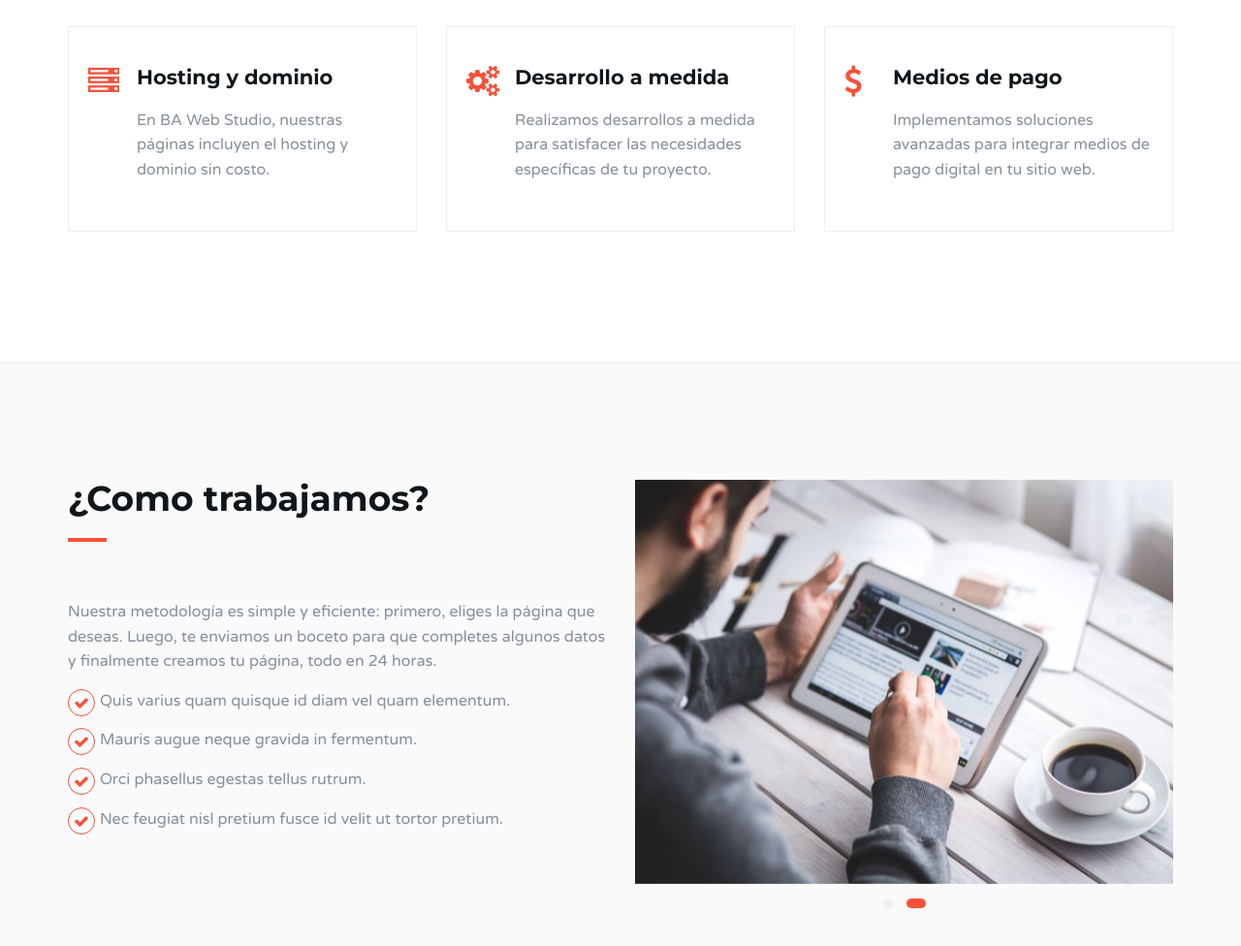
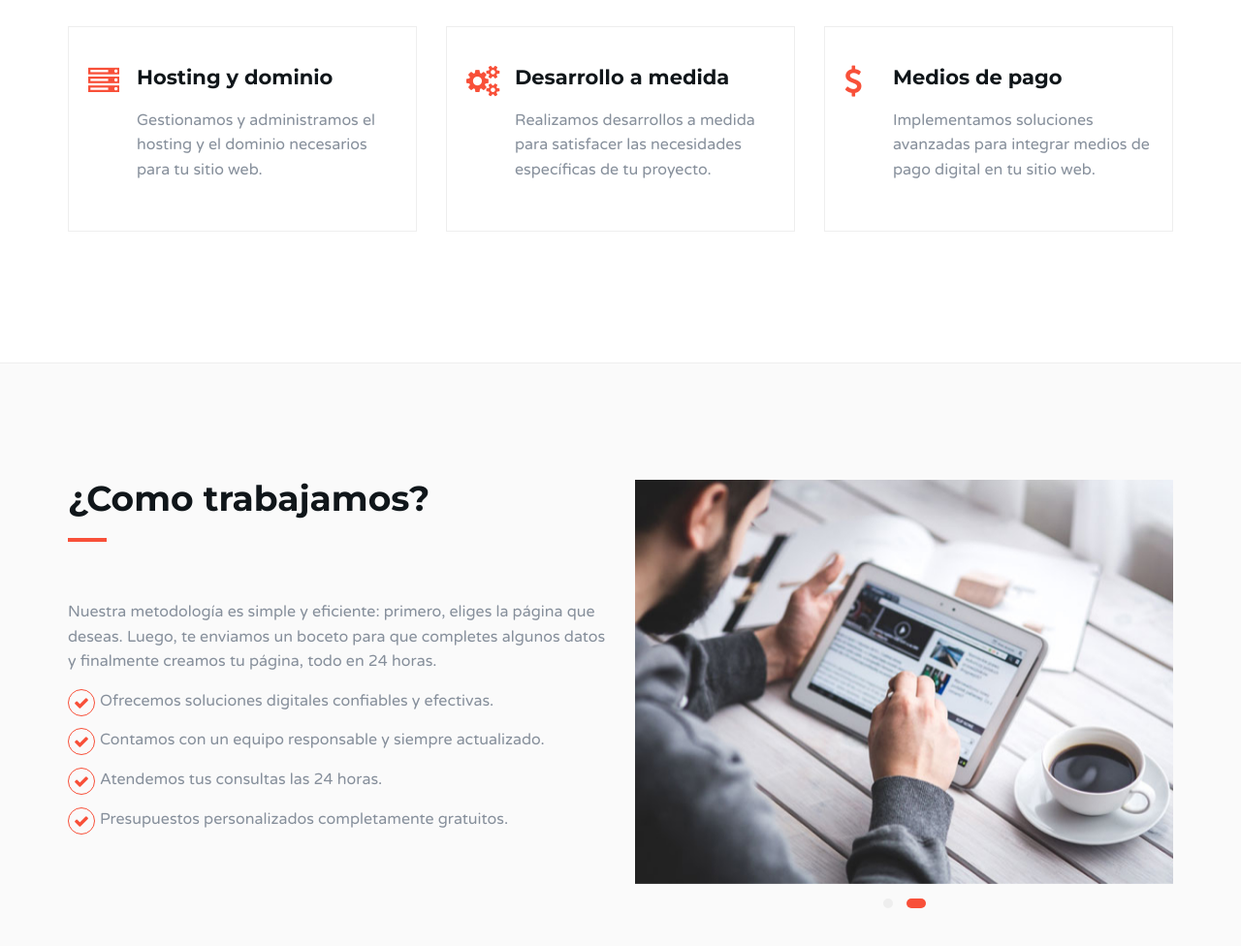
Before and after one commit to feblesariel/ba_web_studio_v2, a plain HTML site: page index.html in a window 1280 px wide. Shown: the part 1273-2249 px from the top of the page at 97% size. Drawn offline with Linux system fonts and the light colour scheme.

Commit message:
initial commit

```diff
--- a/index.html
+++ b/index.html
@@ -162,7 +162,7 @@
 					<div class="service">
 						<i class="fa fa-server"></i>
 						<h3>Hosting y dominio</h3>
-						<p>En BA Web Studio, nuestras páginas incluyen el hosting y dominio sin costo.</p>
+						<p>Gestionamos y administramos el hosting y el dominio necesarios para tu sitio web.</p>
 					</div>
 				</div>
 				<!-- /service -->
@@ -213,19 +213,19 @@
 					<p>Nuestra metodología es simple y eficiente: primero, eliges la página que deseas. Luego, te enviamos un boceto para que completes algunos datos y finalmente creamos tu página, todo en 24 horas.</p>
 					<div class="feature">
 						<i class="fa fa-check"></i>
-						<p>Quis varius quam quisque id diam vel quam elementum.</p>
+						<p>Ofrecemos soluciones digitales confiables y efectivas.</p>
 					</div>
 					<div class="feature">
 						<i class="fa fa-check"></i>
-						<p>Mauris augue neque gravida in fermentum.</p>
+						<p>Contamos con un equipo responsable y siempre actualizado.</p>
 					</div>
 					<div class="feature">
 						<i class="fa fa-check"></i>
-						<p>Orci phasellus egestas tellus rutrum.</p>
+						<p>Atendemos tus consultas las 24 horas.</p>
 					</div>
 					<div class="feature">
 						<i class="fa fa-check"></i>
-						<p>Nec feugiat nisl pretium fusce id velit ut tortor pretium.</p>
+						<p>Presupuestos personalizados completamente gratuitos.</p>
 					</div>
 				</div>
 				<!-- /why choose us content -->
```
